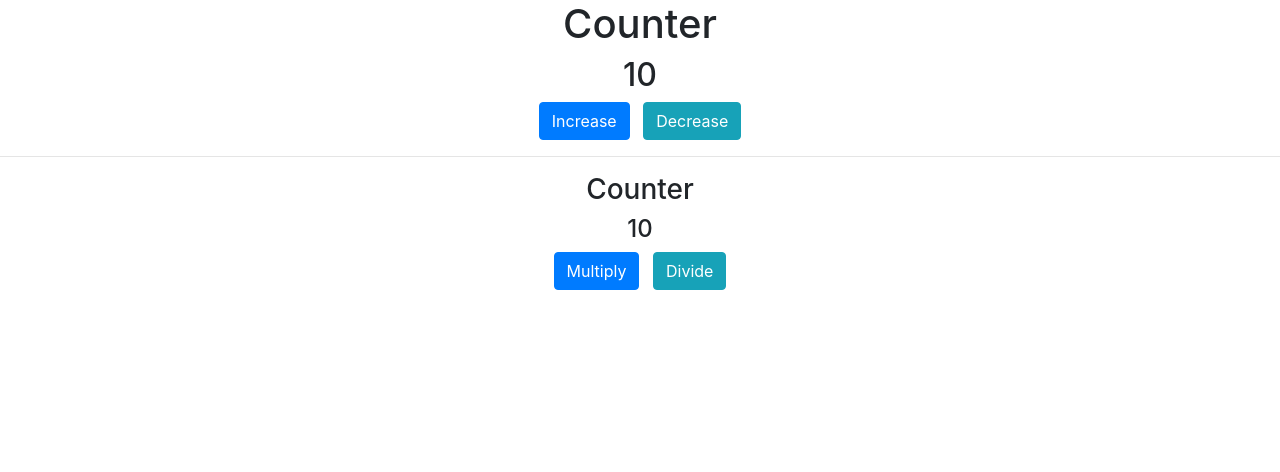
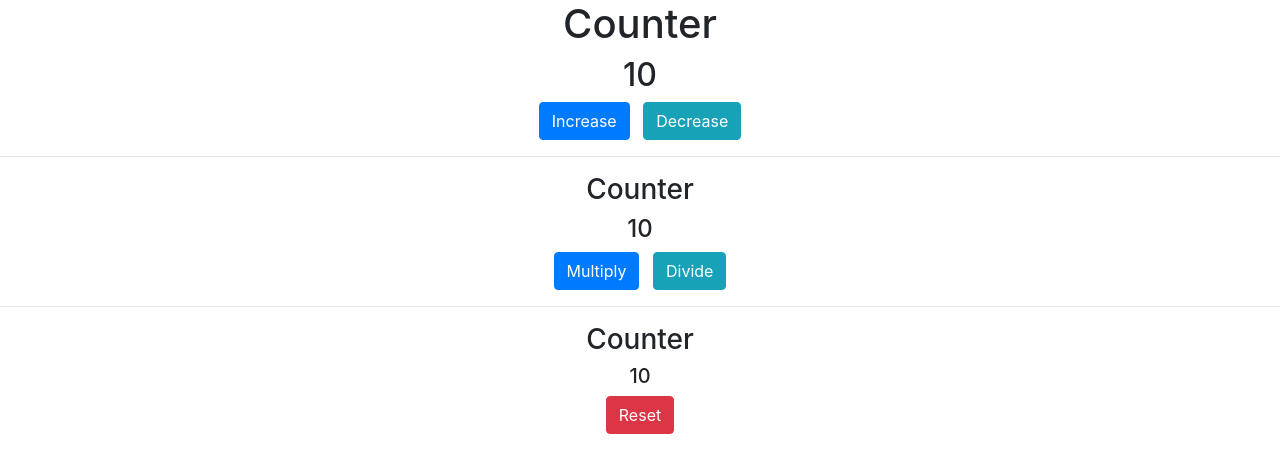
Before and after one commit to yomar-dev/redux-app, an Angular app: page / in a window 1280 px wide. Shown: the top 472 px of the page. Built offline with nearby package versions, Linux system fonts and the light colour scheme.

Commit message:
25 - Reset counter on grandchild component using an output.

```diff
--- a/src/app/counter/child/child.component.html
+++ b/src/app/counter/child/child.component.html
@@ -9,3 +9,11 @@
     <button class="btn btn-info" (click)="divide()">Divide</button>
   </div>
 </div>
+
+<hr>
+
+<div class="row">
+  <div class="col">
+    <app-grandchild [counter]="counter" (resetCounter)="resetGrandchild($event)"></app-grandchild>
+  </div>
+</div>
--- a/src/app/counter/child/child.component.ts
+++ b/src/app/counter/child/child.component.ts
@@ -25,4 +25,9 @@ export class ChildComponent implements OnInit {
     this.changeCounter.emit(this.counter);
   }
 
+  resetGrandchild($event) {
+    this.counter = $event;
+    this.changeCounter.emit($event);
+  }
+
 }
--- a/src/app/counter/grandchild/grandchild.component.html
+++ b/src/app/counter/grandchild/grandchild.component.html
@@ -1,3 +1,9 @@
-<p>
-  grandchild works!
-</p>
+<h3>Counter</h3>
+<h5>{{ counter }}</h5>
+
+
+<div class="row">
+  <div class="col">
+    <button class="btn btn-danger" (click)="reset()">Reset</button>
+  </div>
+</div>
--- a/src/app/counter/grandchild/grandchild.component.ts
+++ b/src/app/counter/grandchild/grandchild.component.ts
@@ -1,4 +1,4 @@
-import { Component, OnInit } from '@angular/core';
+import { Component, OnInit, Input, Output, EventEmitter } from '@angular/core';
 
 @Component({
   selector: 'app-grandchild',
@@ -7,9 +7,17 @@ import { Component, OnInit } from '@angular/core';
 })
 export class GrandchildComponent implements OnInit {
 
+  @Input() counter: number;
+  @Output() resetCounter = new EventEmitter<number>();
+
   constructor() { }
 
   ngOnInit() {
   }
 
+  reset() {
+    this.counter = 0;
+    this.resetCounter.emit(0);
+  }
+
 }
```
